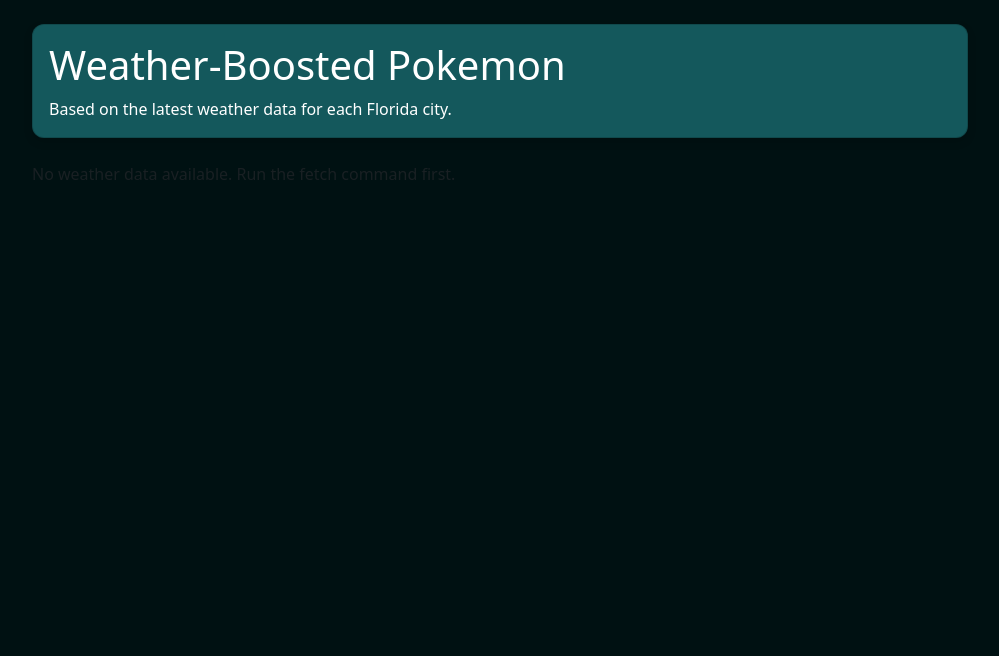
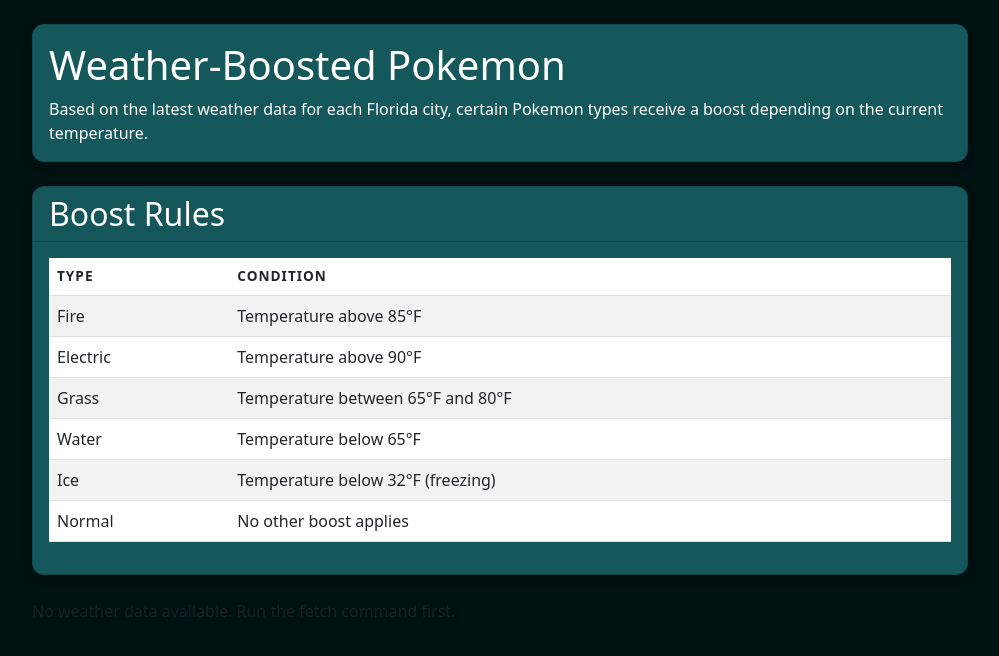
Before and after one commit to SraddhaK/cis4930-sp26-django-project-group-21, a Django app: page /weather-boost/ in a window 1280 px wide. Shown: the part 72-728 px from the top of the page, without its empty margins (140-1139 px from the left). Run offline with Django 5.2, Linux system fonts and the light colour scheme; data that the repository does not hold is empty.

Commit message:
Add boost rules descriptions and Ice type to weather boost page

```diff
--- a/myapp/templates/myapp/weather_boost.html
+++ b/myapp/templates/myapp/weather_boost.html
@@ -7,7 +7,31 @@
 <div class="card mb-4">
   <div class="card-body">
     <h1 class="card-title">Weather-Boosted Pokemon</h1>
-    <p class="card-text">Based on the latest weather data for each Florida city.</p>
+    <p class="card-text">Based on the latest weather data for each Florida city, certain Pokemon types receive a boost depending on the current temperature.</p>
+  </div>
+</div>
+
+<div class="card mb-4">
+  <div class="card-header">
+    <h2 class="mb-0">Boost Rules</h2>
+  </div>
+  <div class="card-body">
+    <table class="table table-striped table-hover">
+      <thead>
+        <tr>
+          <th>Type</th>
+          <th>Condition</th>
+        </tr>
+      </thead>
+      <tbody>
+        <tr><td>Fire</td><td>Temperature above 85°F</td></tr>
+        <tr><td>Electric</td><td>Temperature above 90°F</td></tr>
+        <tr><td>Grass</td><td>Temperature between 65°F and 80°F</td></tr>
+        <tr><td>Water</td><td>Temperature below 65°F</td></tr>
+        <tr><td>Ice</td><td>Temperature below 32°F (freezing)</td></tr>
+        <tr><td>Normal</td><td>No other boost applies</td></tr>
+      </tbody>
+    </table>
   </div>
 </div>
 
--- a/myapp/views.py
+++ b/myapp/views.py
@@ -51,17 +51,17 @@
         return redirect("myapp:record_list")
     return render(request, "myapp/record_confirm_delete.html", {"pokemon": pokemon})
 
+BOOST_RULES = [
+    {"type": "Fire", "condition": "Above 85°F", "check": lambda t: t >= 85},
+    {"type": "Water", "condition": "Below 65°F", "check": lambda t: t <= 65},
+    {"type": "Grass", "condition": "Between 65°F and 80°F", "check": lambda t: 65 < t <= 80},
+    {"type": "Electric", "condition": "Above 90°F", "check": lambda t: t >= 90},
+    {"type": "Ice", "condition": "Below 32°F", "check": lambda t: t <= 32},
+]
+
 def get_boosted_types(temperature):
-    boosted = []
-    if temperature >= 85:
-        boosted.append('Fire')
-    if temperature <= 65:
-        boosted.append('Water')
-    if 65 < temperature <= 80:
-        boosted.append('Grass')
-    if temperature >= 90:
-        boosted.append('Electric')
-    return boosted if boosted else ['Normal']
+    boosted = [rule["type"] for rule in BOOST_RULES if rule["check"](temperature)]
+    return boosted if boosted else ["Normal"]
 
 def weather_boost(request):
     cities = City.objects.all()
```
